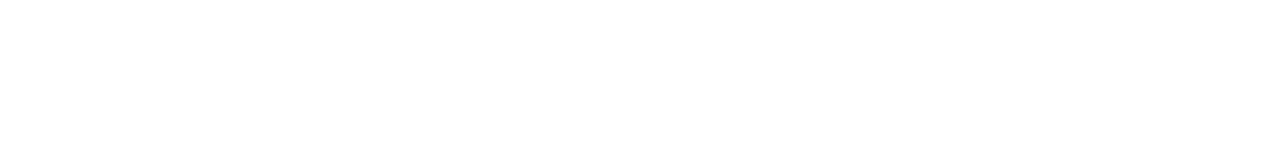
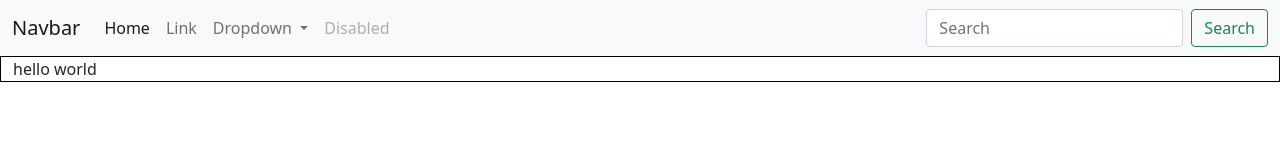
Before and after one commit to DB500/psu_bootstrap_lab, a plain HTML site: page psu_bootstrap_lab/index.html in a window 1280 px wide. Drawn offline with nearby package versions, Linux system fonts and the light colour scheme.

Commit message:
Add files via upload

```diff
--- a/psu_bootstrap_lab/index.html
+++ b/psu_bootstrap_lab/index.html
@@ -2,9 +2,49 @@
 <html lang="en">
 <head>
     <meta charset="UTF-8">
-    <title>Title</title>
+    <title>Bootstrap lab</title>
+    <link href="https://cdn.jsdelivr.net/npm/bootstrap@5.1.3/dist/css/bootstrap.min.css" rel="stylesheet" integrity="sha384-1BmE4kWBq78iYhFldvKuhfTAU6auU8tT94WrHftjDbrCEXSU1oBoqyl2QvZ6jIW3" crossorigin="anonymous">
+
 </head>
 <body>
+<nav class="navbar navbar-expand-lg navbar-light bg-light">
+    <div class="container-fluid">
+        <a class="navbar-brand" href="#">Navbar</a>
+        <button class="navbar-toggler" type="button" data-bs-toggle="collapse" data-bs-target="#navbarSupportedContent" aria-controls="navbarSupportedContent" aria-expanded="false" aria-label="Toggle navigation">
+            <span class="navbar-toggler-icon"></span>
+        </button>
+        <div class="collapse navbar-collapse" id="navbarSupportedContent">
+            <ul class="navbar-nav me-auto mb-2 mb-lg-0">
+                <li class="nav-item">
+                    <a class="nav-link active" aria-current="page" href="#">Home</a>
+                </li>
+                <li class="nav-item">
+                    <a class="nav-link" href="#">Link</a>
+                </li>
+                <li class="nav-item dropdown">
+                    <a class="nav-link dropdown-toggle" href="#" id="navbarDropdown" role="button" data-bs-toggle="dropdown" aria-expanded="false">
+                        Dropdown
+                    </a>
+                    <ul class="dropdown-menu" aria-labelledby="navbarDropdown">
+                        <li><a class="dropdown-item" href="#">Action</a></li>
+                        <li><a class="dropdown-item" href="#">Another action</a></li>
+                        <li><hr class="dropdown-divider"></li>
+                        <li><a class="dropdown-item" href="#">Something else here</a></li>
+                    </ul>
+                </li>
+                <li class="nav-item">
+                    <a class="nav-link disabled">Disabled</a>
+                </li>
+            </ul>
+            <form class="d-flex">
+                <input class="form-control me-2" type="search" placeholder="Search" aria-label="Search">
+                <button class="btn btn-outline-success" type="submit">Search</button>
+            </form>
+        </div>
 
+    </div>
+</nav>
+<div class = "container-fluid" style="border: black 1px solid"> hello world </div>
+                        <script src="https://cdn.jsdelivr.net/npm/bootstrap@5.1.3/dist/js/bootstrap.bundle.min.js" integrity="sha384-ka7Sk0Gln4gmtz2MlQnikT1wXgYsOg+OMhuP+IlRH9sENBO0LRn5q+8nbTov4+1p" crossorigin="anonymous"></script>
 </body>
 </html>
```
